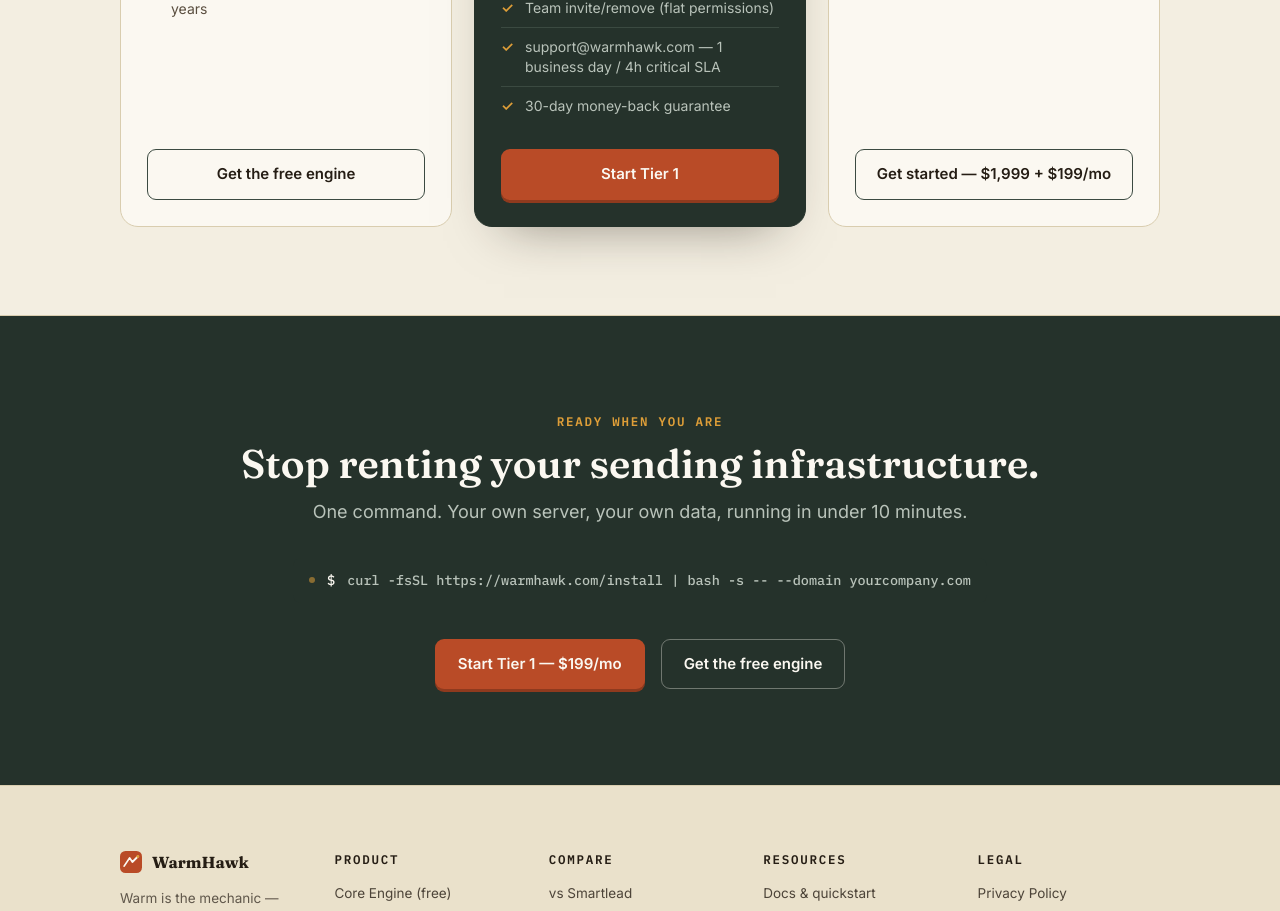
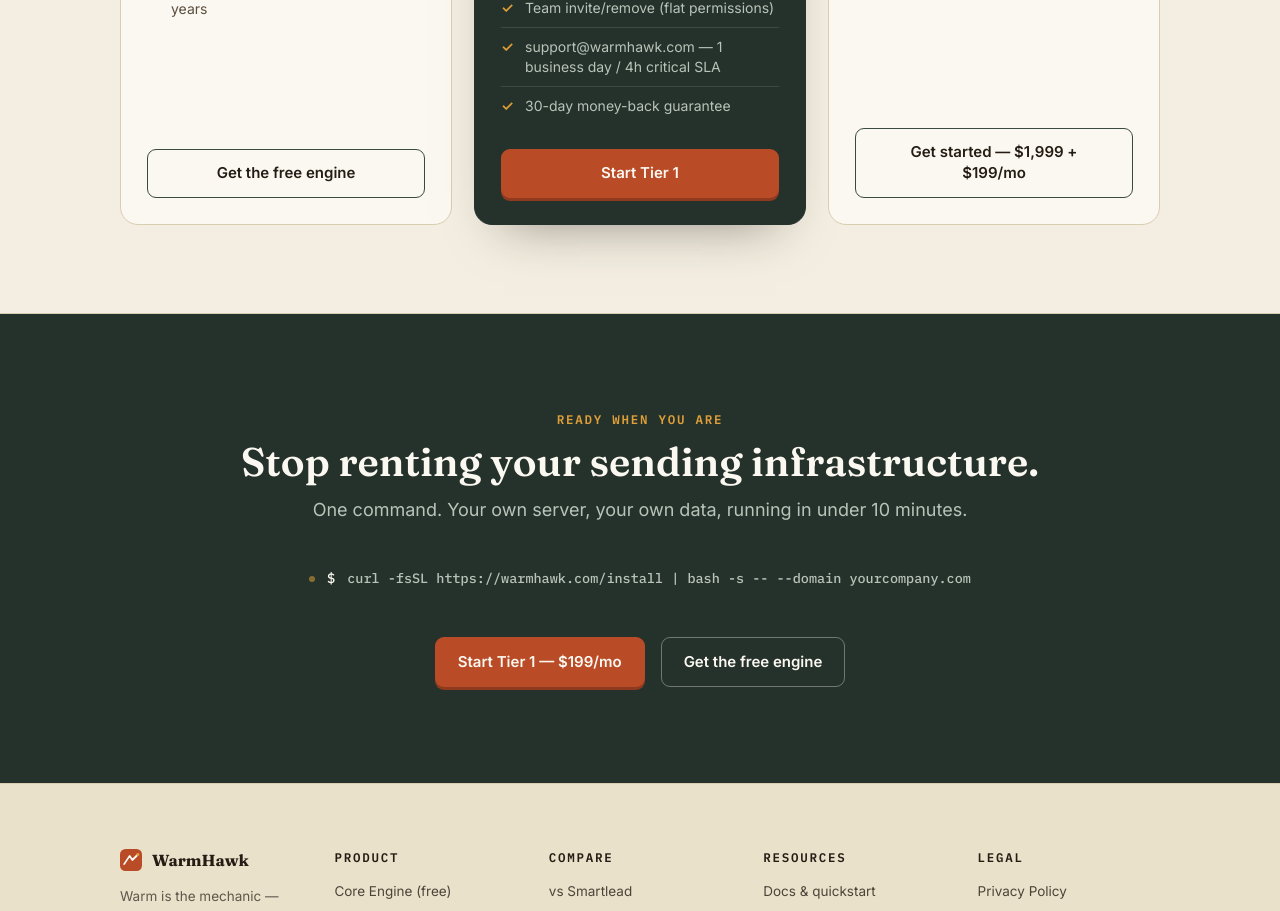
Before and after one commit to warmhawk/warmhawk-site, a Next.js app: page / in a window 1280 px wide. Shown: the part 4680-5591 px from the top of the page. Built offline with nearby package versions, Linux system fonts and the light colour scheme; no server answers.

Commit message:
fix: let pricing card CTA buttons wrap on narrow screens
Tier 2's longer CTA label (post billing-model fix) overflowed the
card by 1px at 360px viewport width — .btn forces whitespace-nowrap
with no override here, unlike Nav's CTA which already handles this.

```diff
--- a/components/PricingTable.tsx
+++ b/components/PricingTable.tsx
@@ -57,7 +57,7 @@
 
           <Link
             href={tier.ctaHref}
-            className={`btn btn-block ${tier.highlight ? 'btn-primary' : 'btn-ghost'}`}
+            className={`btn btn-block whitespace-normal text-center leading-snug ${tier.highlight ? 'btn-primary' : 'btn-ghost'}`}
           >
             {tier.ctaLabel}
           </Link>
```
